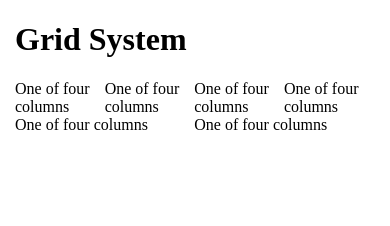
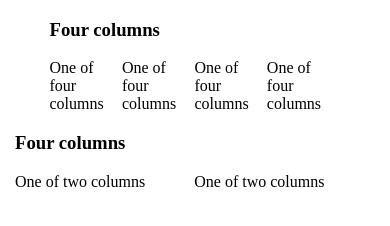
Before and after one commit to bhawnasaroha/css-framework, a plain HTML site: page index.html in a window 390 px wide. Drawn offline with Linux system fonts and the light colour scheme.

Commit message:
grid system container

```diff
--- a/css/grid.css
+++ b/css/grid.css
@@ -1,14 +1,19 @@
 html {
   box-sizing: border-box;
-  -ms-overflow-style: scrollbar;
 }
 *,
 *::before,
 *::after {
   box-sizing: inherit;
 }
+.container-full {
+  width: 100%;
+  padding-left: 15px;
+  padding-right: 15px;
+  margin-left: auto;
+  margin-right: auto;
+}
 .container {
-  width: 100%;
   padding-left: 15px;
   padding-right: 15px;
   margin-left: auto;
@@ -54,3 +59,46 @@ html {
 .col-12 {
   width: 100%;
 }
+/* Media queries */
+@media screen and (min-width: 1825px) {
+  .container {
+    max-width: 1440px;
+  }
+}
+@media screen and (max-width: 1824px) {
+  .container {
+    max-width: 1225px;
+  }
+}
+@media screen and (max-width: 1224px) {
+  .container {
+    max-width: 1025px;
+  }
+}
+@media screen and (max-width: 1024px) {
+  .container {
+    max-width: 992px;
+  }
+}
+@media screen and (max-width: 991px) {
+  .container {
+    max-width: 768px;
+  }
+}
+@media screen and (max-width: 767px) {
+  .container {
+    max-width: 481px;
+  }
+}
+@media screen and (max-width: 480px) {
+  .container {
+    max-width: 321px;
+  }
+}
+@media screen and (max-width: 320px) {
+  .container {
+    max-width: 290px;
+    padding-left: 0;
+    padding-right: 0;
+  }
+}
--- a/index.html
+++ b/index.html
@@ -12,25 +12,22 @@
 
   <body>
     <div class="grid">
-
       <div class="container">
-        <h1>Grid System</h1>
+        <h3>Four columns</h3>
         <div class="row">
           <div class="col-3">One of four columns</div>
           <div class="col-3">One of four columns</div>
           <div class="col-3">One of four columns</div>
           <div class="col-3">One of four columns</div>
         </div>
+      </div>
+      <div class="container-full">
+        <h3>Four columns</h3>
         <div class="row">
-          <div class="col-6">One of four columns</div>
-          <div class="col-6">One of four columns</div>
+          <div class="col-6">One of two columns</div>
+          <div class="col-6">One of two columns</div>
         </div>
       </div>
     </div>
-
-    <div></div>
-    <div></div>
-    <div></div>
   </body>
-
 </html>
```
